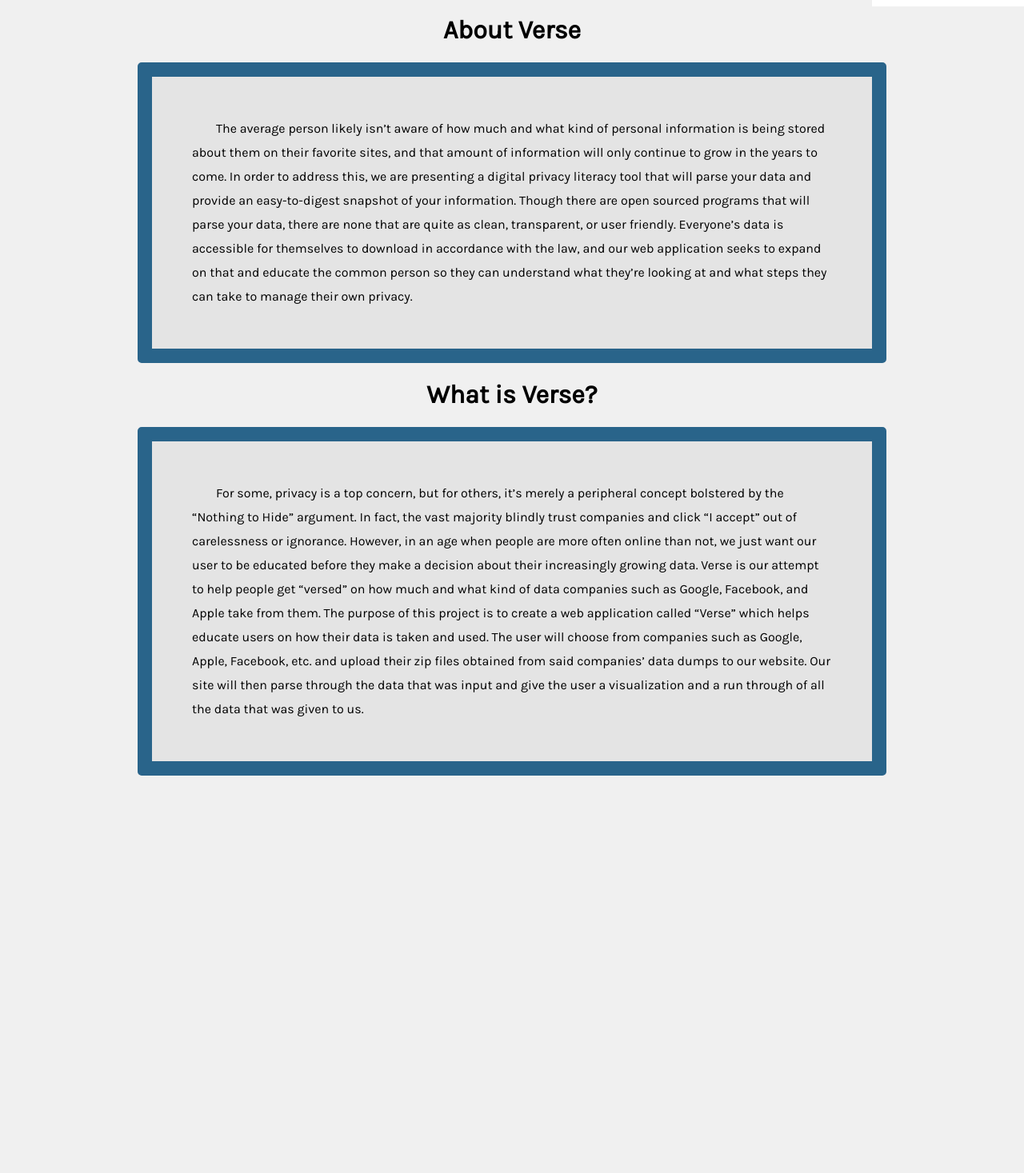
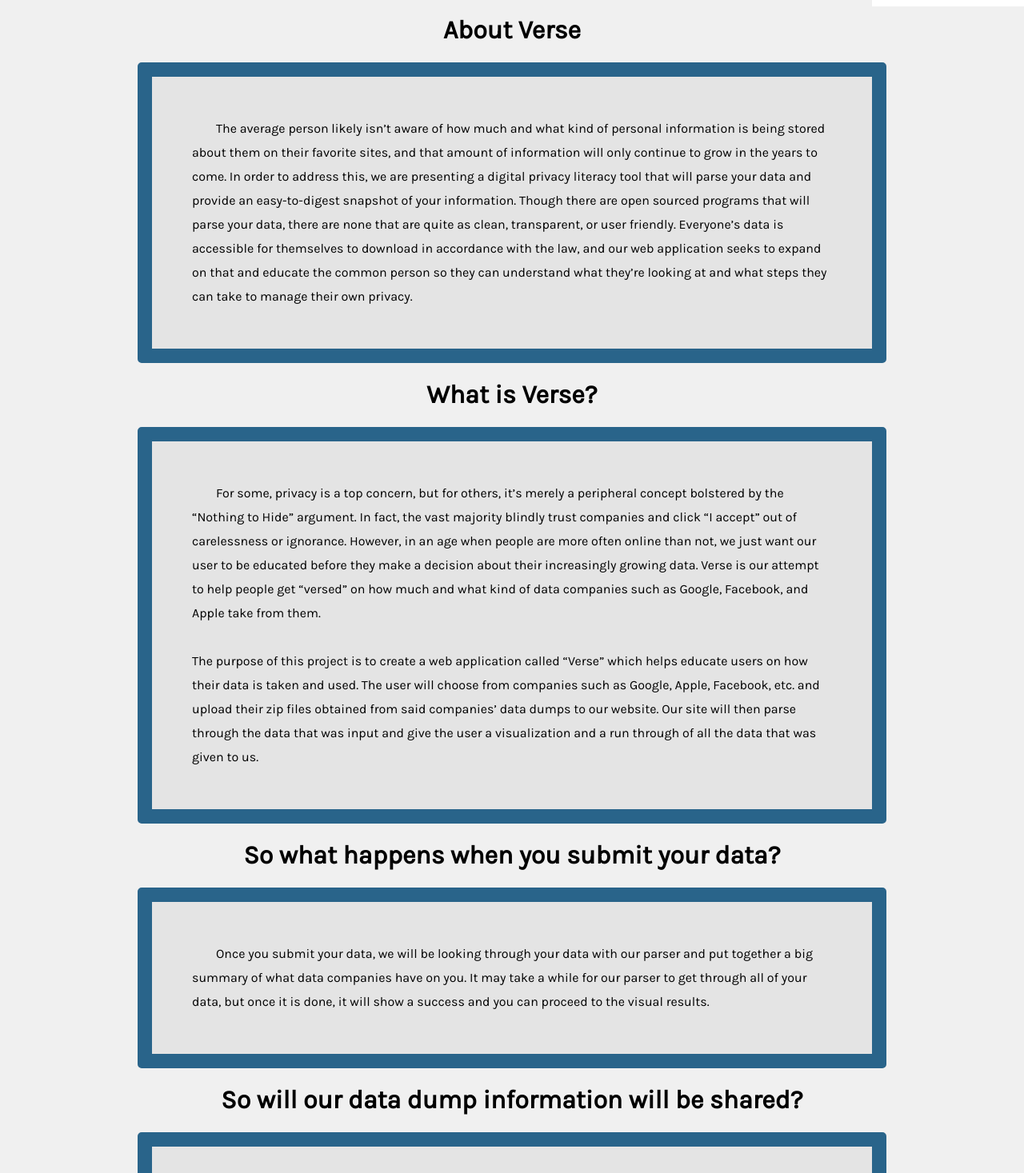
Before and after one commit to nguyldo/Verse, a React app in the folder verse/front-end/: page /about in a window 1280 px wide. Shown: the part 172-1639 px from the top of the page at 80% size. Before the commit the page ends 1182 px from the top, so only its background shows below. Built offline with nearby package versions, Linux system fonts and the light colour scheme.

Commit message:
finish about, commented grid stuff

```diff
--- a/verse/front-end/src/components/pages/about.js
+++ b/verse/front-end/src/components/pages/about.js
@@ -13,9 +13,14 @@
 
     render() {
         return (
-            <div id="aboutpage">
+
+
+            <div class="grid-container" id="aboutpage">
                 <Header />
-                <h1>About Verse</h1>
+
+                <div class="i1">
+                <h1 id="box">About Verse</h1>
+
                 <p id="paragraph" >
                     The average person likely isn’t aware of how much and what kind
                     of personal information is being stored about them on their favorite sites, and that
@@ -28,7 +33,11 @@
                     expand on that and educate the common person so they can understand what
                     they’re looking at and what steps they can take to manage their own privacy.
                 </p>
+                </div>
+
+                <div class="i2">
                 <h1>What is Verse?</h1>
+
                 <p id="paragraph" >
                 For some, privacy is a top concern, but for others, it’s merely a peripheral concept
                 bolstered by the “Nothing to Hide” argument. In fact, the vast majority blindly trust
@@ -36,7 +45,7 @@
                 when people are more often online than not, we just want our user to be educated before
                 they make a decision about their increasingly growing data. Verse is our attempt to
                 help people get “versed” on how much and what kind of data companies such as Google,
-                Facebook, and Apple take from them.
+                Facebook, and Apple take from them.<br></br><br></br>
 
                 The purpose of this project is to create a web application called “Verse” which helps
                 educate users on how their data is taken and used. The user will choose from companies
@@ -44,8 +53,44 @@
                 companies’ data dumps to our website. Our site will then parse through the data that
                 was input and give the user a visualization and a run through of all the data that
                 was given to us.
+                </p>
+                </div>
 
+                <div class="i3">
+                <h1>So what happens when you submit your data?</h1>
+
+                <p id="paragraph" >
+                    Once you submit your data, we will be looking through your data with our parser and put together
+                    a big summary of what data companies have on you. It may take a while for our parser to get
+                    through all of your data, but once it is done, it will show a success and you can proceed to
+                    the visual results.
                 </p>
+                </div>
+
+                <div class="i4">
+                <h1>So will our data dump information will be shared?</h1>
+
+                <p id="paragraph" >
+                    Absolutely not. We want to show how much data other companies have accumulated, not contribute to it.
+                    So, once we finish making the summary for your files, we will delete the contents as well as the data
+                    gained from said files and the parsed data once you leave the results screen. Just take care not
+                    to close the website before downloading your new consolidated data, as you won't be able to
+                    access it afterwards without submitting the files again.
+                </p>
+                </div>
+
+                <div class="i5">
+                <h1>What happens when Verse parses our data?</h1>
+
+                <p id="paragraph" >
+                    Your raw data is uploaded onto the server, where our parser will look through each file line by line.
+                    The data that we gain from it will go into our analyzer, which will count up and pick out some vital
+                    information that can be gleaned from your data dump. After the analyzer is done going through your
+                    data, the consolidated information will go straight to your results page, and
+                    all of the data that you submitted will be deleted. <b>Your data will not be shared with any outside parties.</b>
+                </p>
+                </div>
+
             </div>
         )
     }
```
Also changed, not shown: verse/front-end/src/css/about.css (+47 -0 lines).
